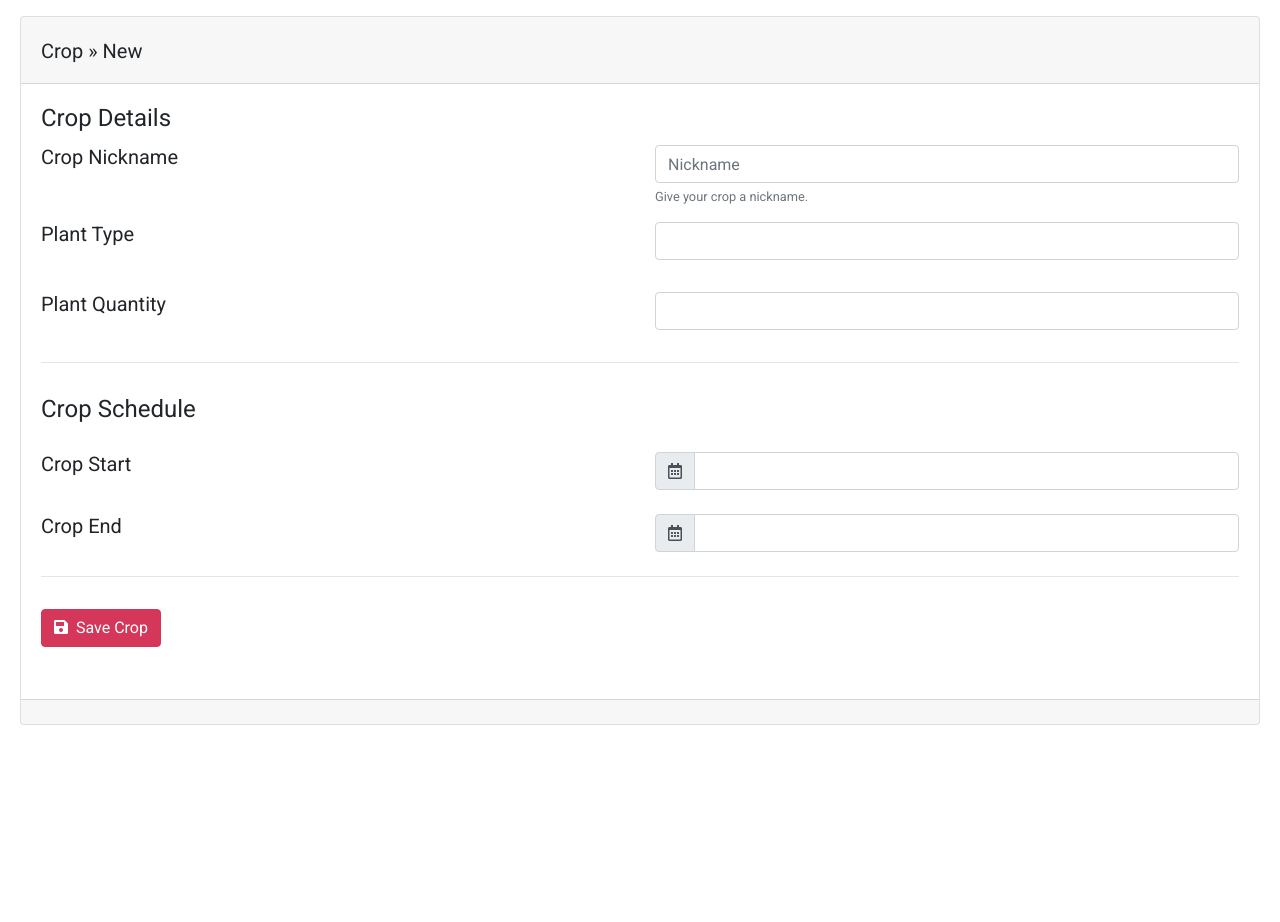
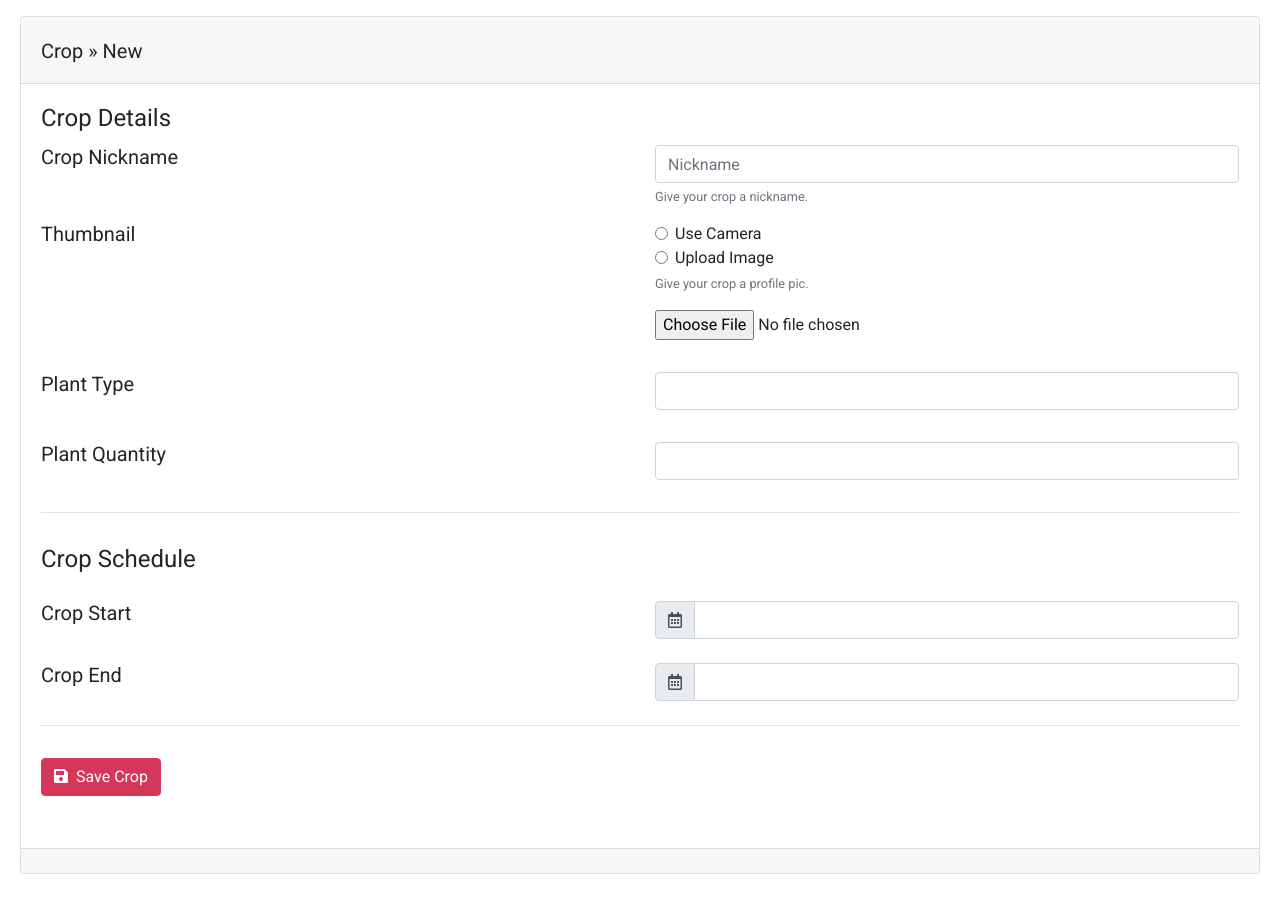
Before and after one commit to fruxefarms/FruxePi, a CodeIgniter app: page /database/crop/new in a window 1280 px wide. Shown: the part 76-998 px from the top of the page. Before the commit the page ends 801 px from the top, so only its background shows below. Run offline with CodeIgniter, Linux system fonts and the light colour scheme; the visitor is signed in with stand-in values (Sample User, id 1); data comes from the database, SQL or seed files in the repository.

Commit message:
Photo upload functions

```diff
--- a/app/application/views/crop/new_crop.php
+++ b/app/application/views/crop/new_crop.php
@@ -45,6 +45,40 @@
                                           <small class="form-text text-muted">Give your crop a nickname.</small>
                                     </div>
                               </div>
+
+                               <!-- Crop Thumbnail -->
+                               <div class="form-group row pb-3">
+                                    <div class="col-md-6">
+                                          <h5>Thumbnail</h5>
+                                    </div>
+
+                                    <div class="col-md-6">
+                                          <div class="row">
+                                                <div class="col-12">
+                                                      <div class="form-check">
+                                                            <input class="form-check-input" type="radio" name="img_thumb" value="C">
+                                                            <label class="form-check-label">
+                                                            Use Camera
+                                                            </label>
+                                                      </div>
+                                                      <div class="form-check">
+                                                            <input class="form-check-input" type="radio" name="img_thumb" value="F">
+                                                            <label class="form-check-label">
+                                                            Upload Image
+                                                            </label>
+                                                      </div>
+                                                      <small class="form-text text-muted">Give your crop a profile pic.</small>
+                                                </div>
+
+                                          </div>
+                                          <div class="row pt-3">
+                                                <div class="col-12">
+                                                      <input type="file" id="crop_thumbnail" name="crop_thumbnail" class="form-control-file">
+                                                </div>
+                                          </div>
+                                    </div>
+                              </div>
+
 
                               <!-- Plant Type -->
                               <div class="form-group row pb-3">
```
Also changed, not shown: app/application/views/user/edit_user.php (+7 -0 lines), db/frx_db.sql (+4 -6 lines).
